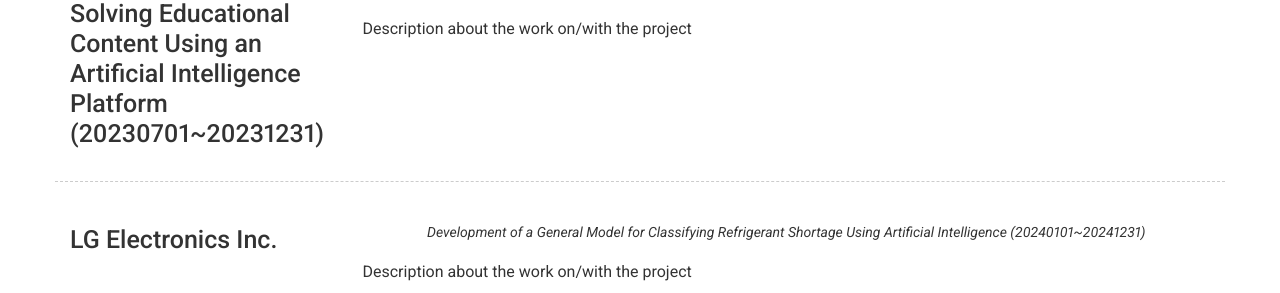
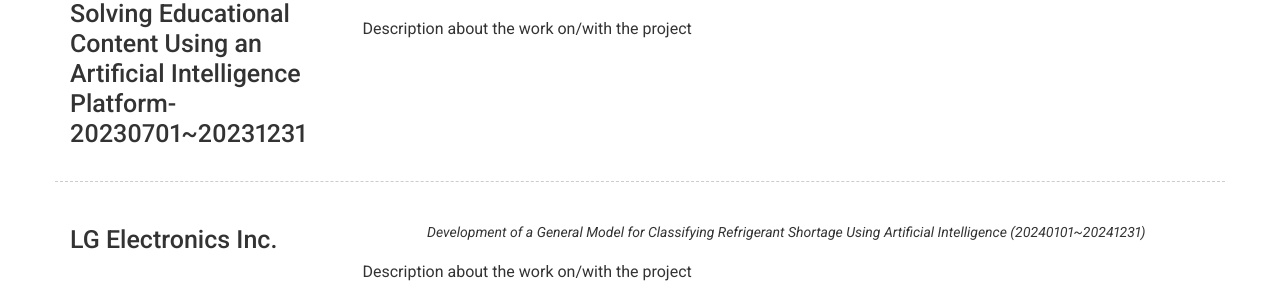
Before and after one commit to zini9405/zini9405.github.io, a Jekyll site: the page built from index.md, in a window 1280 px wide and 900 px high, scrolled down 3190 px. Shown: the part 468-761 px from the top of the window. Built offline with Jekyll 4.4.1, drawn with Linux system fonts in a browser that asks for light colours; nearby versions of some CDN libraries; some of the changed text lies outside the part shown.

Commit message:
Update _config.yml

```diff
--- a/_config.yml
+++ b/_config.yml
@@ -263,7 +263,7 @@ content:
       - layout: left
         border: weak  # Value of `weak` will display a weak border below this item. # Any
                       # other value (or no value) means no border will be displayed
-        title: Discovery of Problem-Solving Educational Content Using an Artificial Intelligence Platform (20230701~20231231)
+        title: Discovery of Problem-Solving Educational Content Using an Artificial Intelligence Platform-20230701~20231231
         quote: >
           National Research Foundation of Korea
         description: | # this will include new lines to allow paragraphs
```
